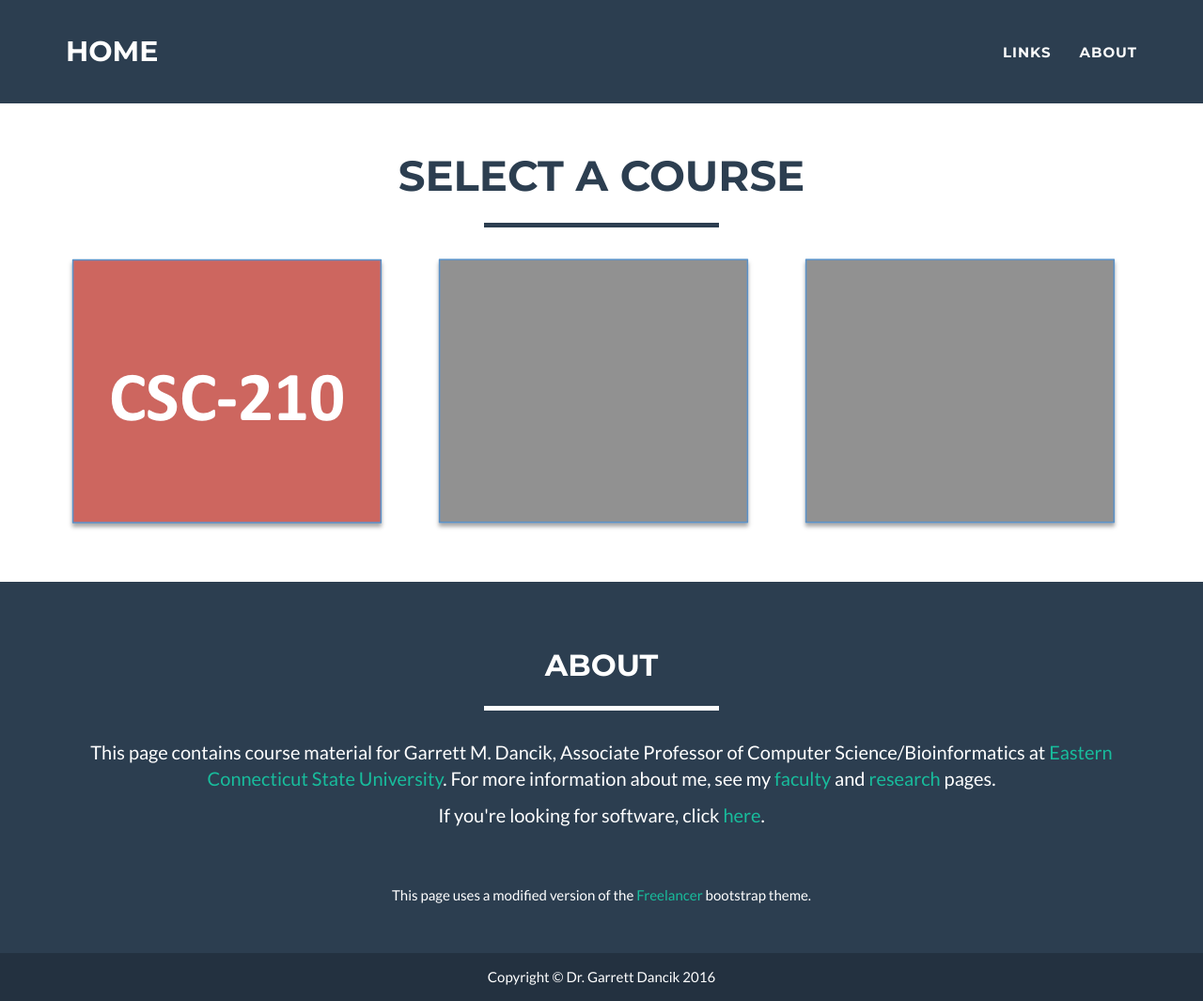
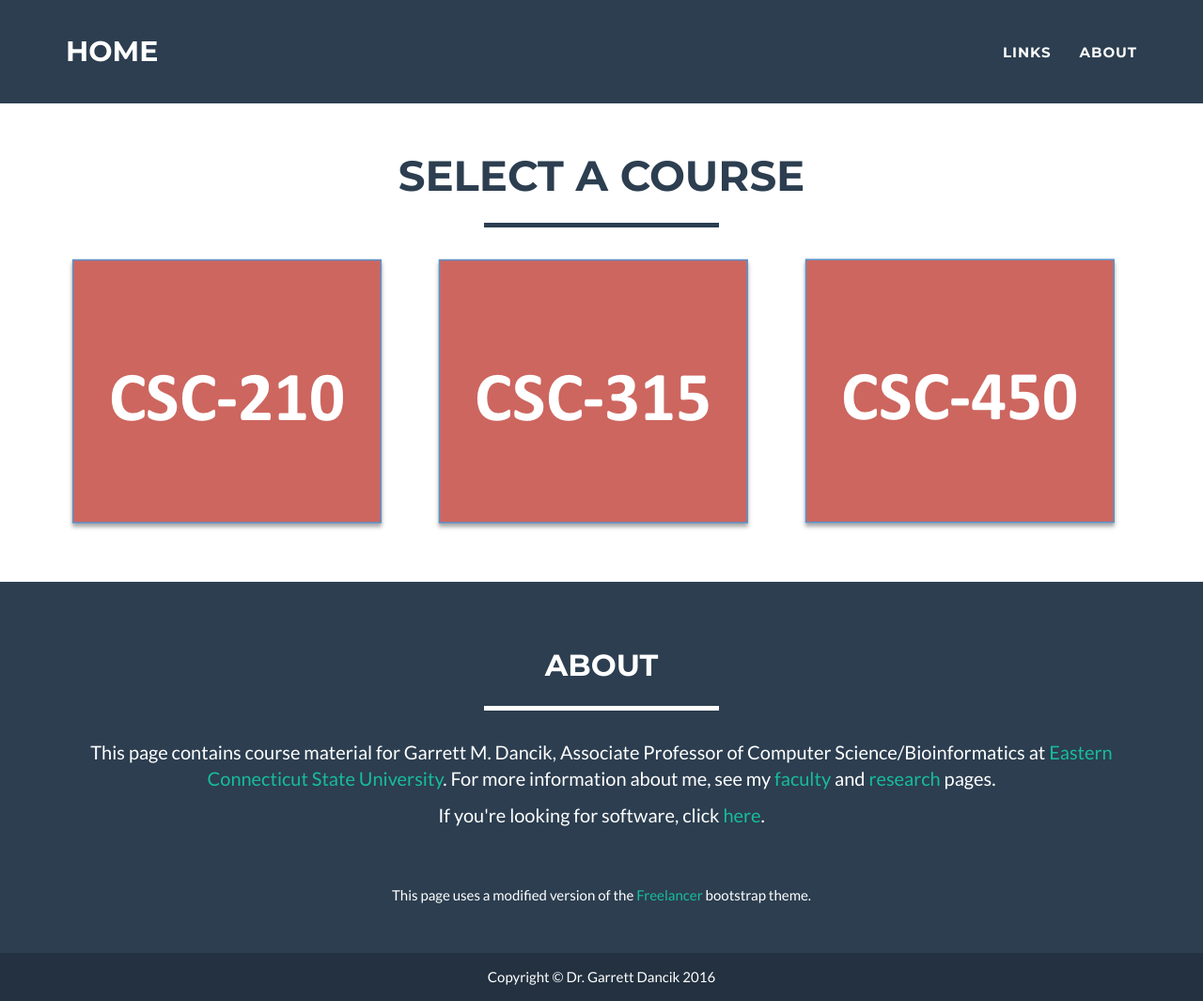
Before and after one commit to gdancik/gdancik.github.io, a Jekyll site: the page built from index.html, in a window 1280 px wide and 1065 px high. Shown: the whole window at 94% size. Built offline with Jekyll 4.4.1, drawn with Linux system fonts in a browser that asks for light colours.

```diff
--- a/_posts/2014-01-01-csc450.markdown
+++ b/_posts/2014-01-01-csc450.markdown
@@ -1,5 +1,6 @@
 ---
 layout: default
-img: blank.png
-
+link: http://gdancik.github.io/CSC-450/
+img: csc450.png
+alt: image-alt
 ---
--- a/_posts/2015-01-01-csc315.markdown
+++ b/_posts/2015-01-01-csc315.markdown
@@ -1,5 +1,6 @@
 ---
 layout: default
-img: blank.png
-
+link: http://gdancik.github.io/CSC-315/
+img: csc315.png
+alt: image-alt
 ---
```
Also changed, not shown: img/portfolio/csc450.png (added), 1 other file.
